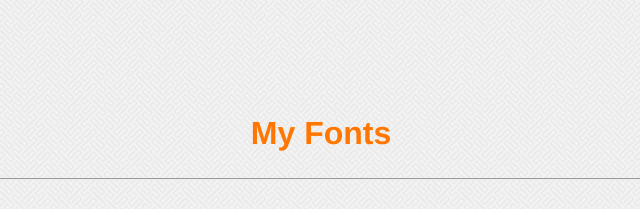
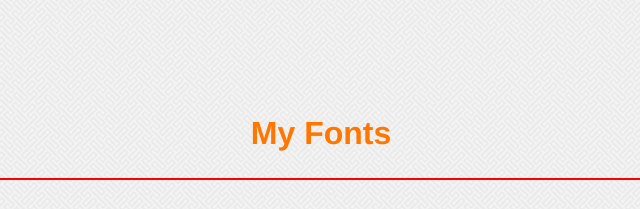
Before and after one commit to Bekka666/exercise-2-scss, a plain HTML site: page index.html in a window 1280 px wide. Shown: the part 96-305 px from the top of the page, without its empty margins (319-959 px from the left). Drawn offline with nearby package versions, Linux system fonts and the light colour scheme.

Commit message:
fix(bug): fix hr bug

```diff
--- a/scss/_base.scss
+++ b/scss/_base.scss
@@ -8,7 +8,6 @@ $background-image: url(../images/pattern.png);
 $font: Gotham, "Helvetica Neue", Helvetica, Arial, sans-serif;
 $degree: rotate(360deg);
 $ease: all 350ms ease-in-out;
-$gradient: -webkit-linear-gradient(left, rgba(0,0,0,0), rgba(0,0,0,0.75), rgba(0,0,0,0));
 $icon-fade: icon-fade 800ms linear forwards;
 $border-radius: 50%;
 $shadow-to: inset 0px 0px 0px 3px #FF7600;
--- a/scss/components/_main.scss
+++ b/scss/components/_main.scss
@@ -52,7 +52,11 @@ hr {
 	border: 0;
     height: 2px;
 	width: 75%;
-    background-image: $gradient;
+    background-image: -webkit-linear-gradient(left, rgba(0,0,0,0), rgba(0,0,0,0.75), rgba(0,0,0,0));
+    background-image:    -moz-linear-gradient(left, rgba(0,0,0,0), rgba(0,0,0,0.75), rgba(0,0,0,0));
+    background-image:     -ms-linear-gradient(left, rgba(0,0,0,0), rgba(0,0,0,0.75), rgba(0,0,0,0));
+    background-image:      -o-linear-gradient(left, rgba(0,0,0,0), rgba(0,0,0,0.75), rgba(0,0,0,0));
+	background: red;
 }
 
 .rotate{
```
Also changed, not shown: css/style-dist.css (added), css/style.css, 1 other file.
